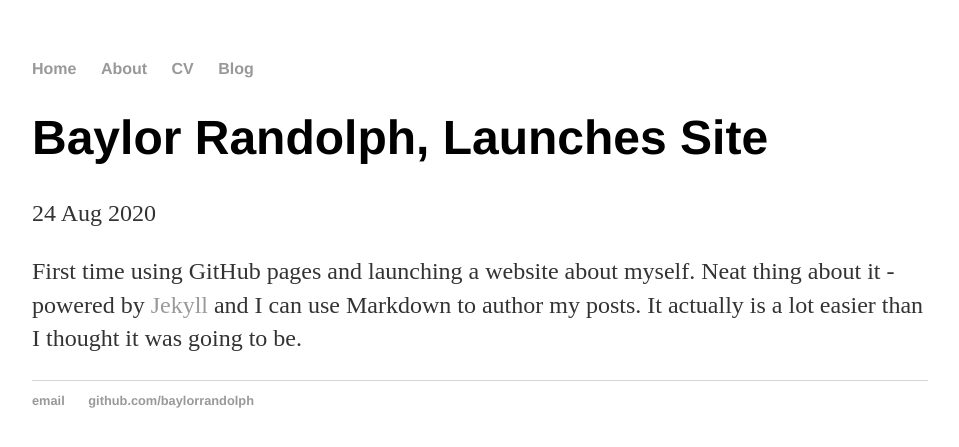
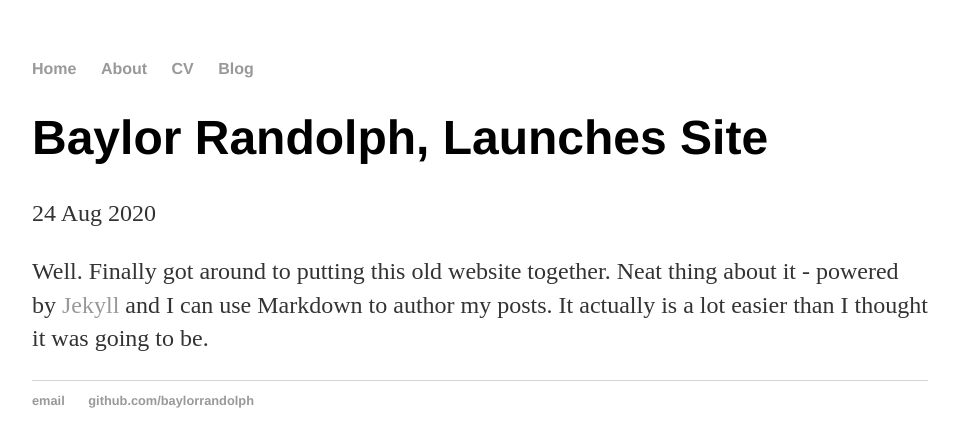
Before and after one commit to baylorrandolph/baylorrandolph.github.io, a Jekyll site: the page built from _posts/2020-08-24-baylor-randolph-site-launched.md, in a window 1280 px wide. Shown: the top 447 px of the page, without its empty margins (160-1119 px from the left). Built offline with Jekyll 4.4.1, drawn with Linux system fonts in a browser that asks for light colours.

Commit message:
Update 2020-08-24-baylor-randolph-site-launched.md

```diff
--- a/_posts/2020-08-24-baylor-randolph-site-launched.md
+++ b/_posts/2020-08-24-baylor-randolph-site-launched.md
@@ -3,4 +3,5 @@
 title: "Baylor Randolph, Launches Site"
 date: 2020-08-24
 ---
-First time using GitHub pages and launching a website about myself. Neat thing about it - powered by [Jekyll](http://jekyllrb.com) and I can use Markdown to author my posts. It actually is a lot easier than I thought it was going to be.
+
+Well. Finally got around to putting this old website together. Neat thing about it - powered by [Jekyll](http://jekyllrb.com) and I can use Markdown to author my posts. It actually is a lot easier than I thought it was going to be.
```
